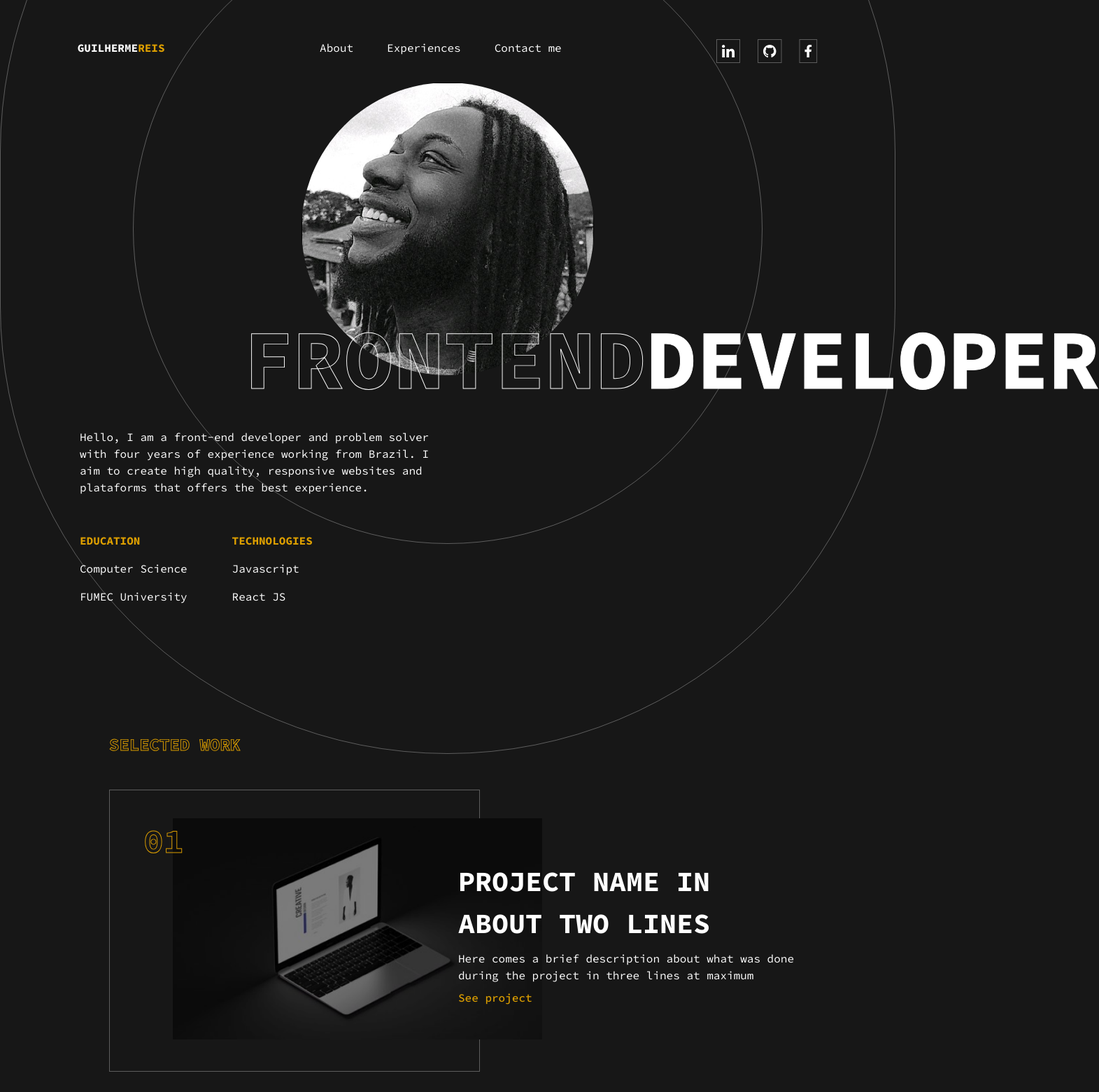
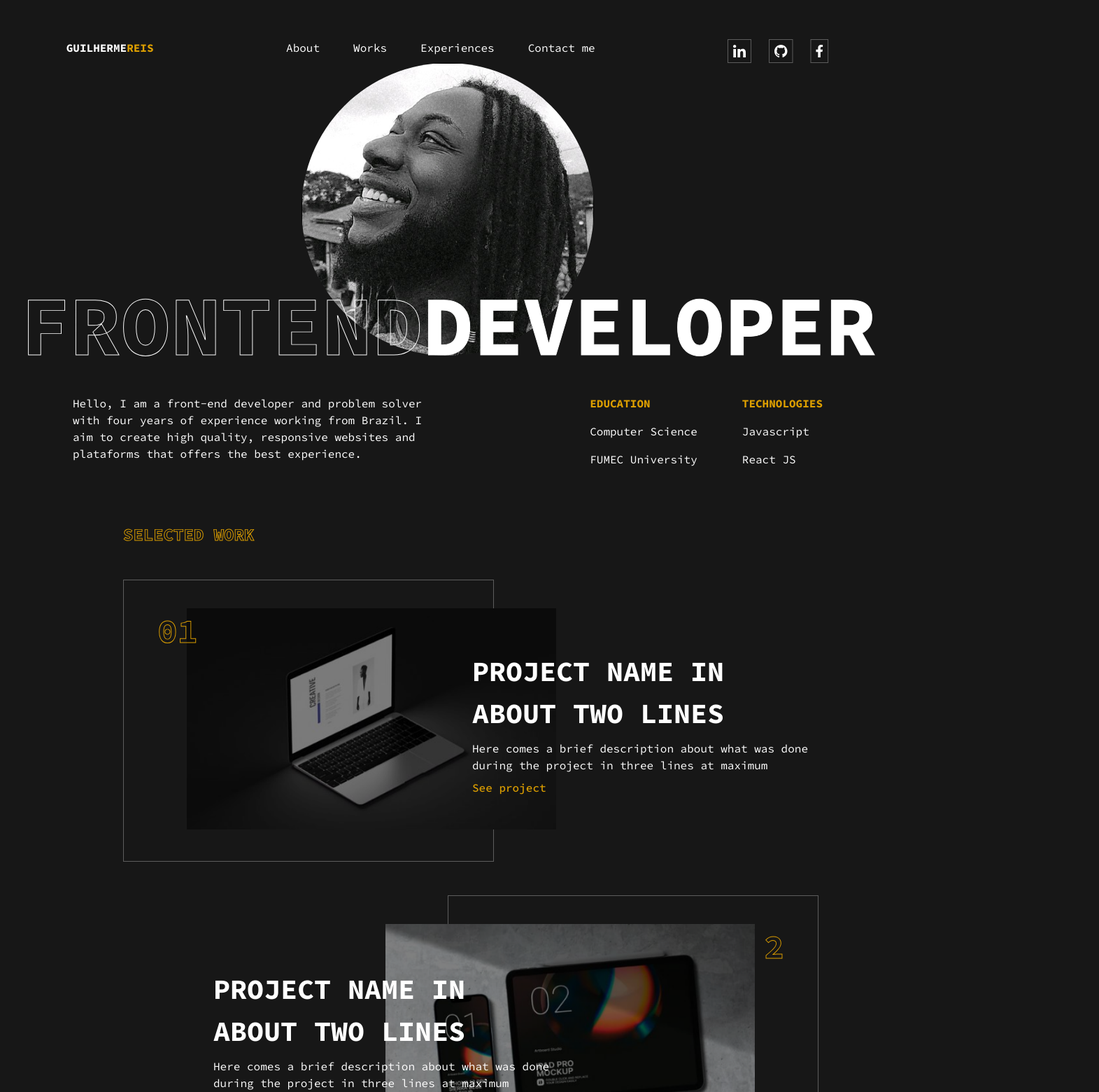
Before and after one commit to Guilherme1067/MyPortio, a React (Vite) app: page / in a window 1280 px wide. Shown: the top 1560 px of the page at 70% size, 1571 px wide, since content can reach past the window. Built offline with nearby package versions, Linux system fonts and the light colour scheme.

Commit message:
change styles

```diff
--- a/src/App.tsx
+++ b/src/App.tsx
@@ -1,3 +1,4 @@
+import { ContactMe } from "./components/Contact"
 import { Experiences } from "./components/Experiences"
 import { Header } from "./components/Header"
 import { Info } from "./components/Info"
@@ -12,6 +13,8 @@ function App() {
       <Info />
       <Works />
       <Experiences />
+      <ContactMe />
+
     </div>
   )
 }
--- /dev/null
+++ b/src/components/Contact.tsx
@@ -0,0 +1,21 @@
+import BackUpIcon from '/assets/icons/backUpIcon.svg'
+
+export function ContactMe() {
+  return (
+    <div id="contact" className="bg-black-dark flex flex-col gap-10 border-b-[0.5px] border-border-gray pb-[68px] mb-[84px] pt-32 pl-44 ">
+      <div className="flex gap-2 flex-col">
+        < h1 className="jobs text-3xl font-bold" > CONTACT ME</h1 >
+        <p className=" text-white">Have a project in mind? <br />Reach out to me anytime.</p>
+      </div >
+
+      <div className="flex gap-[705px]">
+        <p className=" text-white text-3xl" >guilherme1067@hotmail.com</p>
+
+        <div className='flex gap-3 items-center cursor-pointer'>
+          <a href="#info" className="text-yellow font-semibold">Back to the top</a>
+          <img className='w-4 h-4 cursor-pointer' src={BackUpIcon} />
+        </div>
+      </div>
+    </div >
+  )
+}
--- a/src/components/Experiences.tsx
+++ b/src/components/Experiences.tsx
@@ -1,29 +1,9 @@
 
-import BackUpIcon from '/assets/icons/backUpIcon.svg'
-function ContactMe() {
-  return (
-    <div className="flex flex-col gap-10 ">
-      <div className="flex gap-2 flex-col">
-        < h1 className="jobs text-3xl font-bold" > CONTACT ME</h1 >
-        <p className=" text-white">Have a project in mind? <br />Reach out to me anytime.</p>
-      </div >
-
-      <div className="flex gap-[705px]">
-        <p className=" text-white text-3xl" >guilherme1067@hotmail.com</p>
-
-        <div className='flex gap-3 items-center cursor-pointer'>
-          <a className="text-yellow font-semibold">Back to the top</a>
-          <img className='w-4 h-4 cursor-pointer' src={BackUpIcon} />
-        </div>
-      </div>
-    </div >
-  )
-}
 export function Experiences() {
   return (
-    <div className="relative top-[1650px] bg-black-dark w-full h-full border-b-[0.5px] border-border-gray pb-[68px] mb-[84px]">
-      <div className=" flex-col relative flex gap-[184px] left-[240px] w-[86%]">
-        <div className=" relative flex gap-[400px] left-[40px] top-[102px] ">
+    <div id="experiences" className=" bg-black-dark pt-16 pl-44 ">
+      <div className=" flex-col flex gap-[184px] left-[240px] w-[86%]">
+        <div className=" flex gap-[400px] ">
           <div className="flex gap-2 flex-col">
             <h1 className="jobs text-3xl font-bold">EXPERIENCES</h1>
             <p className="text-xl text-white">since 2019, I have helped <br /> many clients build great <br />websites in several<br /> market fields. </p>
@@ -60,8 +40,6 @@ export function Experiences() {
             </div >
           </div>
         </div>
-        <ContactMe />
-
       </div>
     </div>
 
--- a/src/components/Header.tsx
+++ b/src/components/Header.tsx
@@ -11,8 +11,9 @@ export function Header() {
       </div>
       <nav className="text-base text-white flex gap-12">
         <a href="#info">About</a>
-        <a href="#jobs">Experiences</a>
-        <a href="#">Contact me</a>
+        <a href="#works">Works</a>
+        <a href="#experiences">Experiences</a>
+        <a href="#contact">Contact me</a>
       </nav>
 
       <ul className="flex gap-6">
--- a/src/components/Info.tsx
+++ b/src/components/Info.tsx
@@ -1,17 +1,20 @@
 import mySelf from '../assets/itsme.jpg'
 export function Info() {
   return (
-    <main id="info" className=' flex items-center justify-center top-[-513px] relative'>
-      <div className=' w-[1500px] h-[1500px] border-[0.5px] border-solid border-border-gray rounded-full flex items-center justify-center'>
-        <div className=' w-[900px] h-[900px] border-[0.5px] border-solid border-border-gray rounded-full flex items-center justify-center'>
+    <main id="info" className=' flex items-center justify-center '>
+      <div className=' border-solid border-border-gray rounded-full flex items-center justify-center'>
+        <div className='flex items-center justify-center flex-col'>
           <img className="w-[418px] h-[418px] rounded-full " src={mySelf} />
-          <div className=' flex items-center flex-col '>
-            <p className="absolute info text-[7.5rem] font-extrabold top-[846px] left-[347px]  after:content-['DEVELOPER'] after:text-white">FRONTEND</p>
-            <div className=' w-[628px] absolute top-[900px]'>
-              <p className='absolute left-[-421px] top-[135px] text-white'>Hello, I am a front-end developer and problem solver <br /> with four years of experience working from Brazil.
+          <p className=" absolute top-[375px] info text-[7.5rem] font-extrabold after:content-['DEVELOPER'] after:text-white">FRONTEND</p>
+
+          <div className=' pt-14 flex items-center flex-col '>
+            <div className=' flex gap-60 '>
+
+
+              <p className=' text-white '>Hello, I am a front-end developer and problem solver <br /> with four years of experience working from Brazil.
                 I <br /> aim to create high quality, responsive websites and <br />plataforms that offers the best experience. </p>
 
-              <div className='flex gap-16 absolute left-[-421px] top-[283px]'>
+              <div className='flex gap-16 '>
                 <div className='flex flex-col gap-4'>
                   <p className='text-yellow font-bold'>EDUCATION</p>
                   <p className='text-white'>Computer Science</p>
--- a/src/components/Works.tsx
+++ b/src/components/Works.tsx
@@ -13,7 +13,7 @@ type ProjectBox = {
 }
 function RightSideProjectBox({ src, number, name, description, link }: ProjectBox) {
   return (
-    <div className="relative w-[628px] h-[455px] md:w-[530px] md:h-[403px] border-[0.5px]  border-border-gray left-[600px]">
+    <div className="relative w-[628px] h-[455px] md:w-[530px] md:h-[403px] border-[0.5px]  border-border-gray left-[50%]">
       <div className=''>
         <img className='absolute top-[40px] right-[90px]' src={src} />
         <span className='absolute right-[48px] top-[48px] font-extrabold text-5xl jobs'>{number}</span>
@@ -47,12 +47,13 @@ function LeftSideProjectBox({ src, number, name, description, link }: ProjectBox
 
 export function Works() {
   return (
-    <div id="#jobs" className='flex flex-col gap-12 absolute top-[1048px] left-[425px] md:left-[156px]  '>
+    <div id="works" className='flex flex-col gap-12 pt-20 px-44 '>
       <p className='jobs font-extrabold text-2xl'>SELECTED WORK</p>
       <LeftSideProjectBox src={project2} number="1" name="PROJECT NAME IN ABOUT TWO LINES" description='Here comes a brief description about what was done during the project in three lines at maximum' />
       <RightSideProjectBox src={project2} number="2" name="PROJECT NAME IN ABOUT TWO LINES" description='Here comes a brief description about what was done during the project in three lines at maximum' />
       <LeftSideProjectBox src={project2} number="3" name="PROJECT NAME IN ABOUT TWO LINES" description='Here comes a brief description about what was done during the project in three lines at maximum' />
       <RightSideProjectBox src={project2} number="4" name="PROJECT NAME IN ABOUT TWO LINES" description='Here comes a brief description about what was done during the project in three lines at maximum' />
     </div>
+
   )
 }
```
